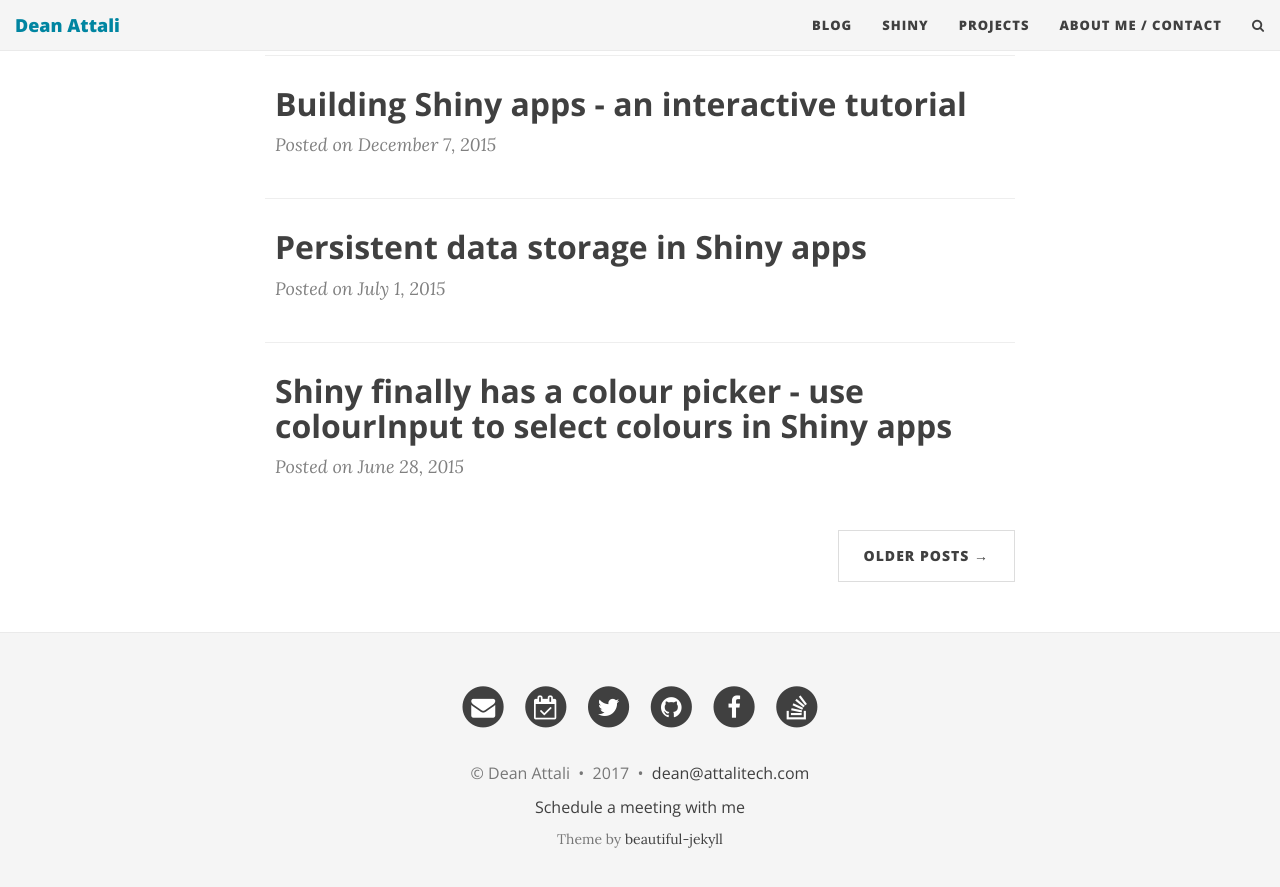
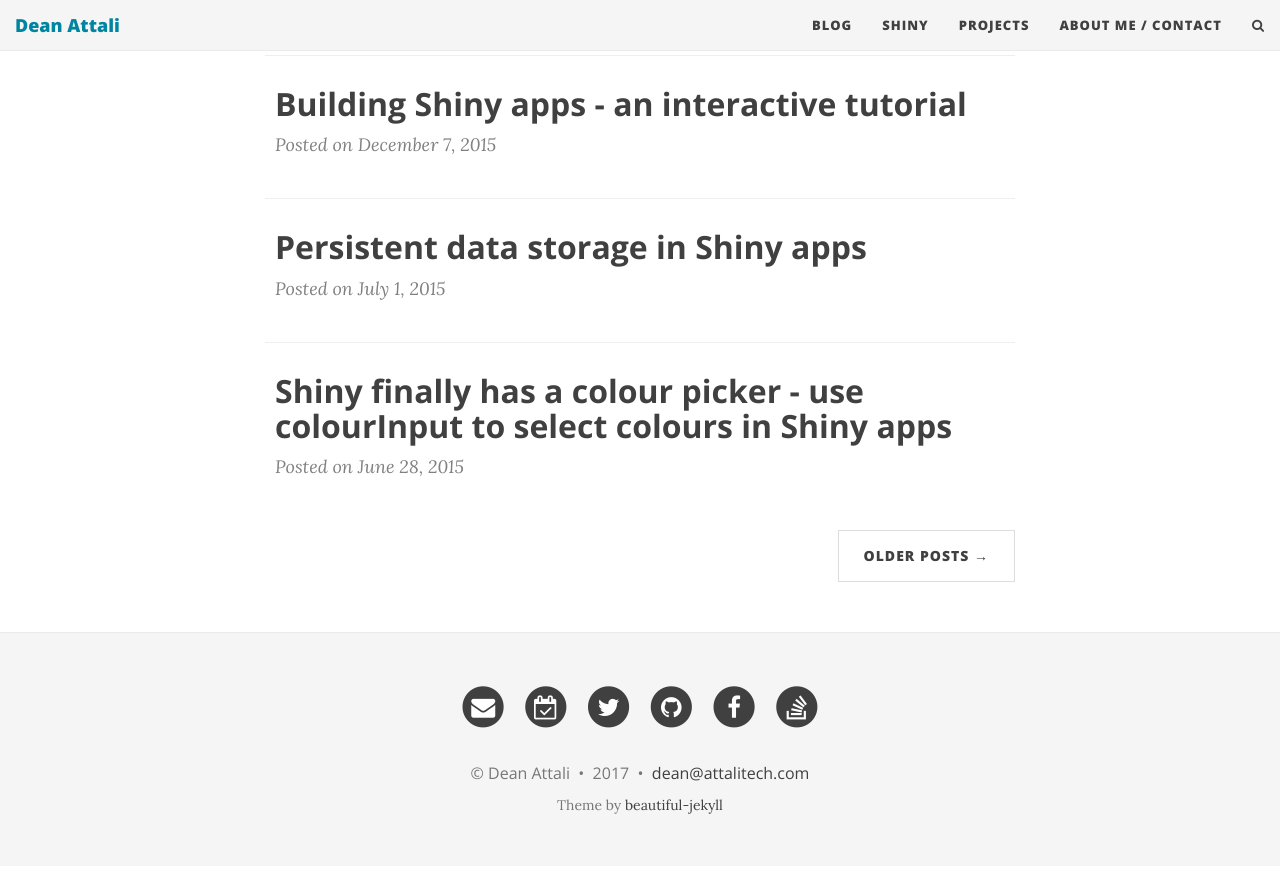
Before and after one commit to daattali/daattali.github.io, a Jekyll site: the page built from index.html, in a window 1280 px wide and 900 px high, scrolled down 1905 px. Shown: the top 887 px of the window. Built offline with Jekyll 4.4.1, drawn with Linux system fonts in a browser that asks for light colours; nearby versions of some CDN libraries; the list of posts is cut into pages by our own code; after the commit the page ends 2771 px from its top, so only the background shows below that.

Commit message:
remove calendly sentence from footer

```diff
--- a/_includes/footer.html
+++ b/_includes/footer.html
@@ -115,13 +115,6 @@
           &nbsp;&bull;&nbsp;
           <a href="mailto:{{ site.author.email }}?subject=Hello from {{ site.url-pretty }}">{{ site.author.email }}</a>
           {% endif %}
-
-          {% if site.author.calendly and site.footer-links-active.calendly %}
-          <br/>
-          <a href="https://calendly.com/{{ site.author.calendly }}" target="_blank" style="display:inline-block; margin-top: 10px;">
-            Schedule a meeting with me
-          </a>
-          {% endif %}
         </p>
         <p class="theme-by text-muted">
           Theme by
```
